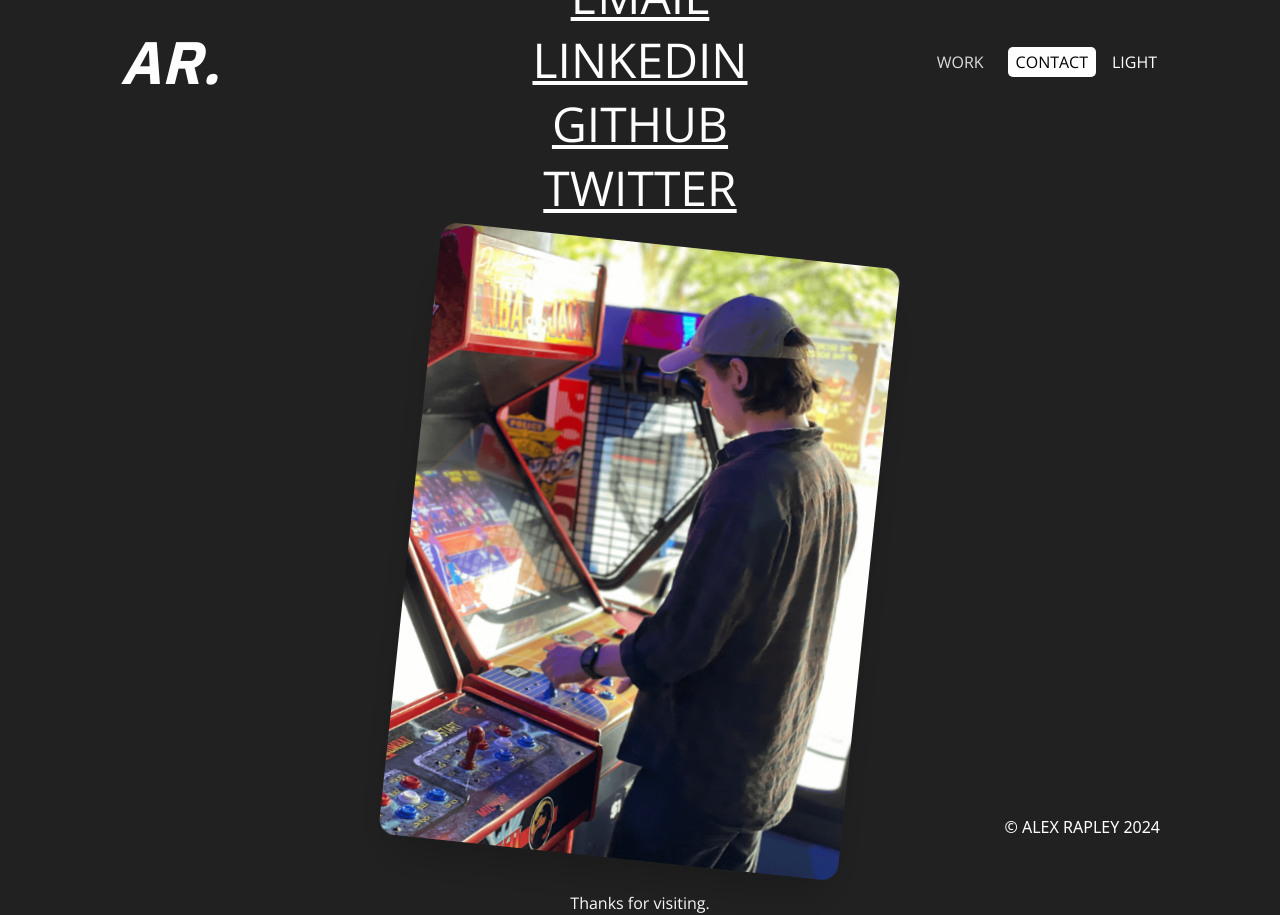
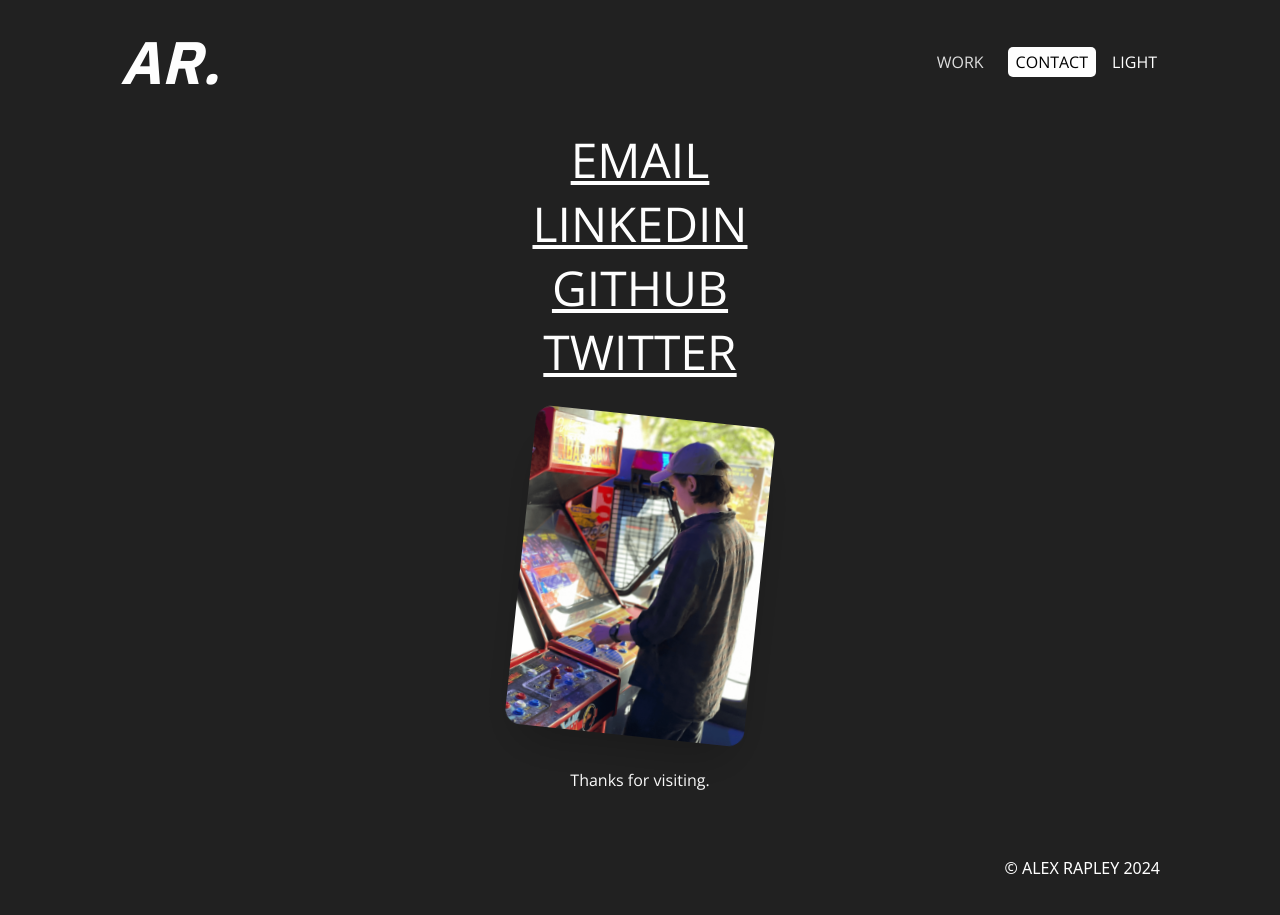
Before and after one commit to arapl3y/personal-site, a Next.js app: page /contact in a window 1280 px wide. Built offline with nearby package versions, Linux system fonts and the light colour scheme.

Commit message:
Fix broken image aspect ratio styles

```diff
--- a/pages/contact.tsx
+++ b/pages/contact.tsx
@@ -35,7 +35,7 @@ const Contact = () => {
               rotate: 0,
               transition: { duration: 0.7, ease: [0.83, 0, 0.17, 1] },
             }}
-            className="my-4 relative aspect-[9/12] w-full h-full"
+            className="mt-6 mb-4 relative w-[11rem] h-[15rem] sm:w-[15rem] sm:h-[20rem]"
           >
             <Image
               src={AlexImage}
```
